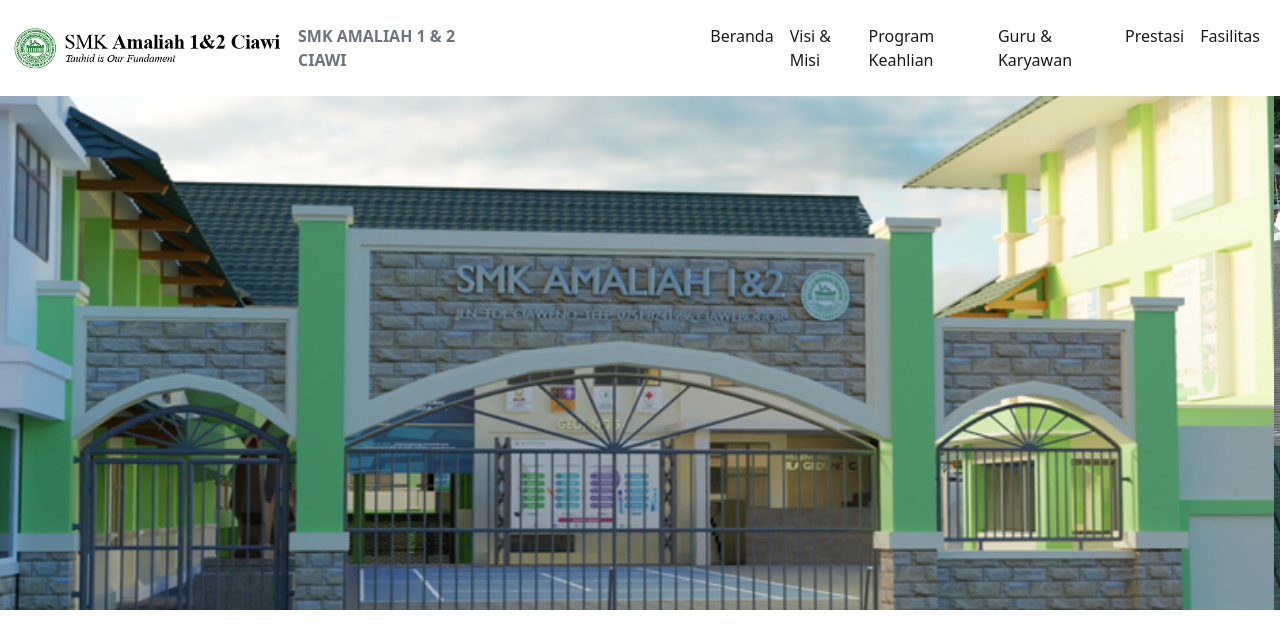
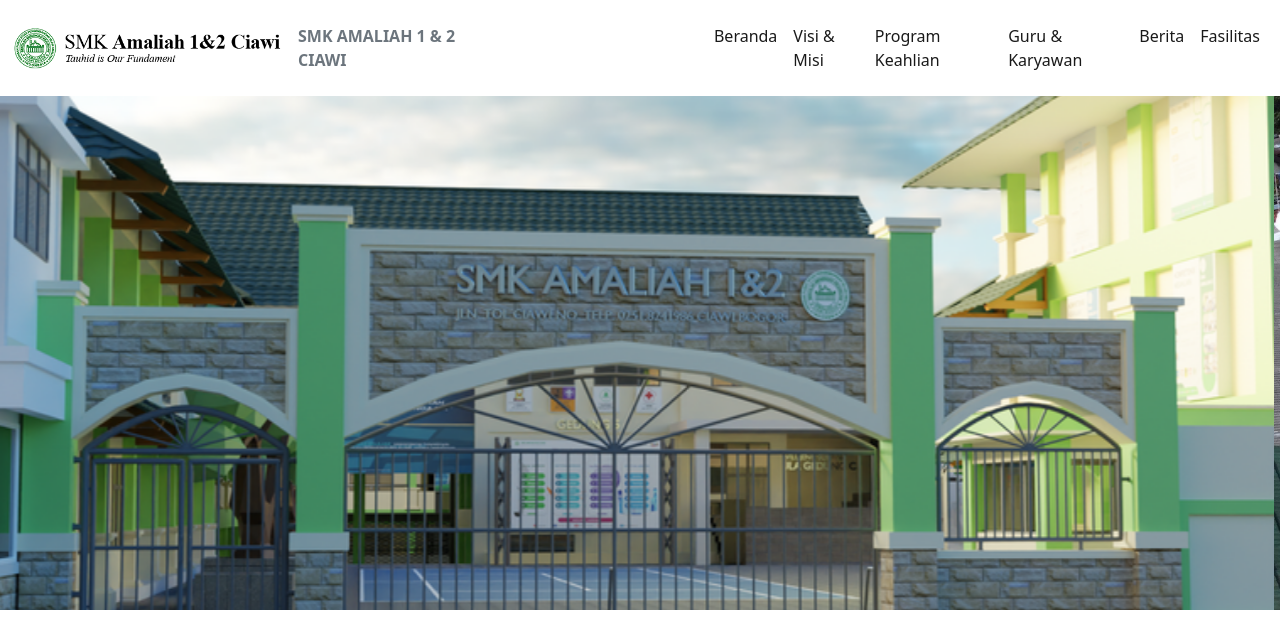
Before and after one commit to andhikarizkiramadhan/web-sekolah, a plain HTML site: page index.html in a window 1280 px wide. Shown: the top 631 px of the page. Drawn offline with nearby package versions, Linux system fonts and the light colour scheme.

Commit message:
Add files via upload

```diff
--- a/index.html
+++ b/index.html
@@ -51,7 +51,7 @@
                             <li class="nav-item">
                                 <a class="nav-link active"
                                     aria-current="page"
-                                    href="#berita">Prestasi</a>
+                                    href="#berita">Berita</a>
                             </li>
                             <li class="nav-item">
                                 <a class="nav-link active"
```
